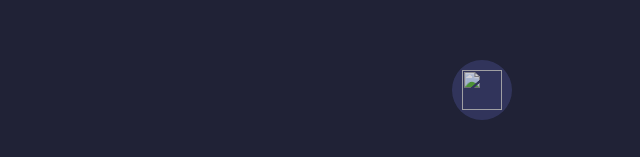
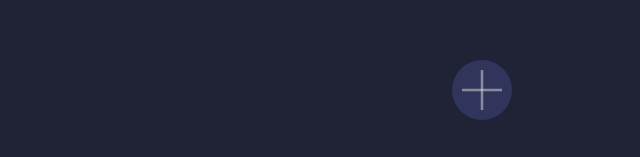
Before and after one commit to nileshroy200/skilltracker, a plain HTML site: page index.html in a window 1280 px wide. Shown: the part 640-797 px from the top of the page, 640-1280 px from the left. Drawn offline with Linux system fonts and the light colour scheme; the site is published under a folder, as on GitHub Pages, so addresses that start at the root find nothing.

Commit message:
minor update

```diff
--- a/index.html
+++ b/index.html
@@ -125,7 +125,7 @@
 
       <div id="add-goal-button-cont">
         <button id="add-goal-button">
-          <img src="/icons/add.png" alt="" />
+          <img src="icons/add.png" alt="" />
         </button>
       </div>
 
```
